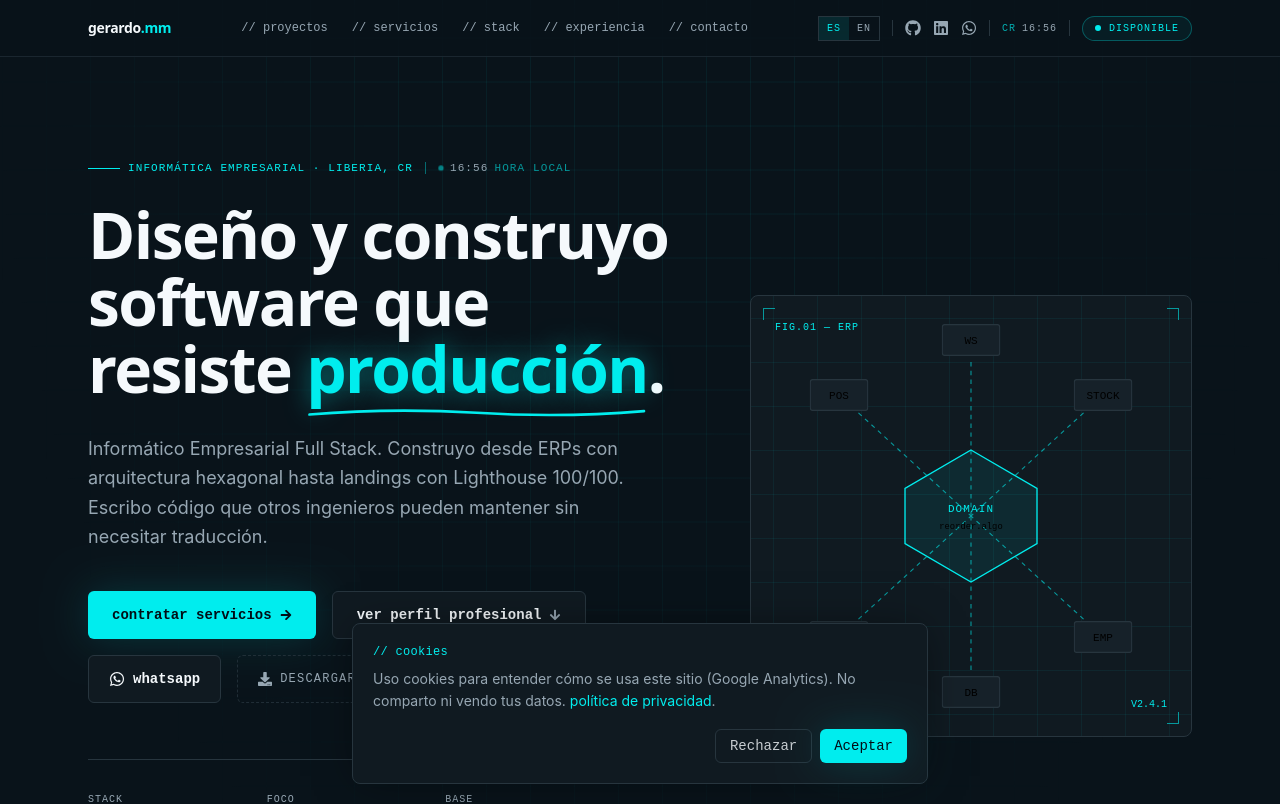
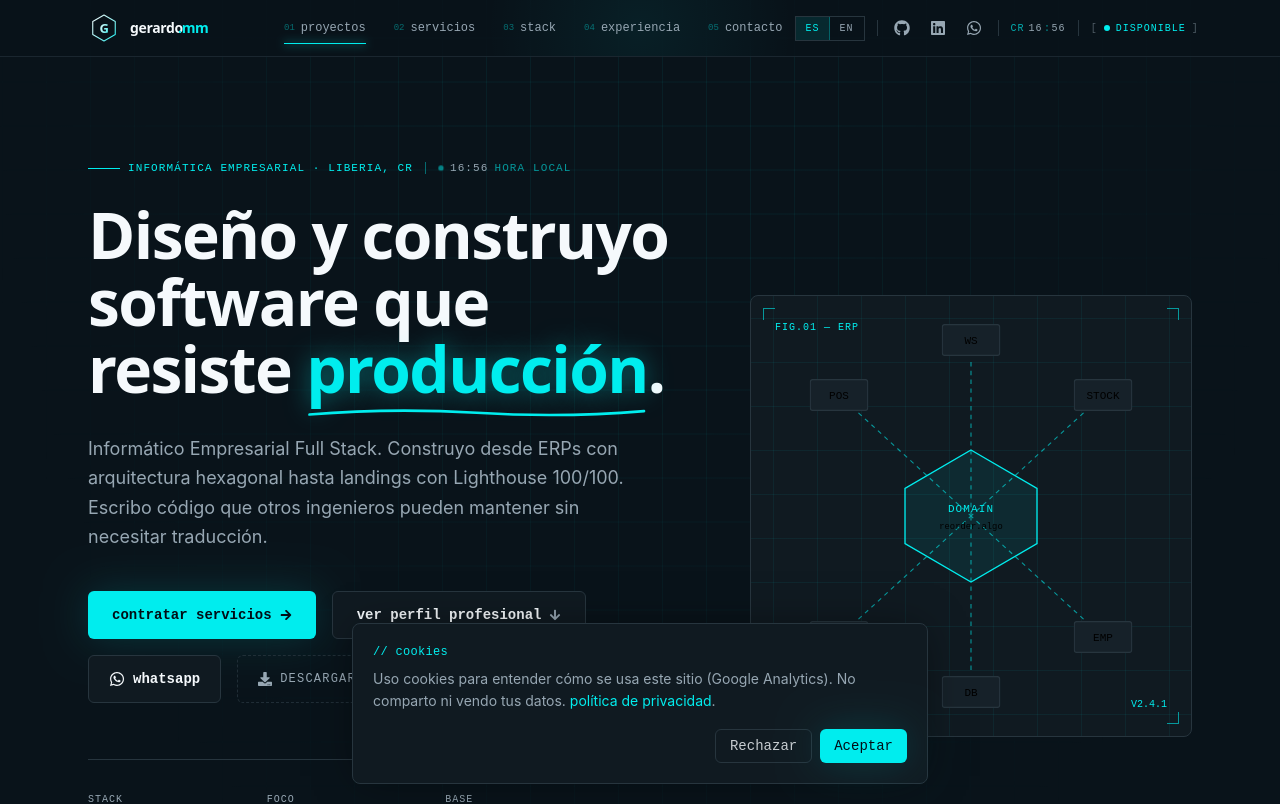
Before and after one commit to Gerardoprogramer/personal-site, a Next.js app: page / in a window 1280 px wide. Shown: the top 804 px of the page. Built offline with nearby package versions, Linux system fonts and the light colour scheme.

Commit message:
feat: enhance header interactivity with mouse movement effects and improve navigation indicators

```diff
--- a/components/layout/Header.tsx
+++ b/components/layout/Header.tsx
@@ -1,3 +1,4 @@
+'use client';
 
 import { Logo } from '@/components/layout/header/Logo'
 import { Nav } from '@/components/layout/header/Nav'
@@ -5,13 +6,38 @@ import { LanguageSwitcher } from '@/components/layout/header/LanguageSwitcher'
 import { SocialLinks } from '@/components/layout/header/SocialLinks'
 import { LocalClock } from '@/components/layout/header/LocalClock'
 import { AvailabilityBadge } from '@/components/layout/header/AvailabilityBadge'
+import { useRef } from "react";
 
 export const Header = () => {
+    const headerRef = useRef<HTMLElement>(null);
+
+    const handleMouseMove = (e: React.MouseEvent<HTMLElement>) => {
+        const rect = headerRef.current?.getBoundingClientRect();
+        if (!rect) return;
+        const x = ((e.clientX - rect.left) / rect.width) * 100;
+        const y = ((e.clientY - rect.top) / rect.height) * 100;
+        headerRef.current?.style.setProperty("--mx", `${x}%`);
+        headerRef.current?.style.setProperty("--my", `${y}%`);
+    };
+
     return (
-        <header className="fixed top-0 left-0 right-0 z-50 border-b border-border/60 bg-background/70 backdrop-blur-xl">
+        <header
+            ref={headerRef}
+            onMouseMove={handleMouseMove}
+            className="group fixed top-0 left-0 right-0 z-50 overflow-hidden border-b border-border/60 bg-background/70 backdrop-blur-xl"
+        >
+            <div
+                className="pointer-events-none absolute inset-0 opacity-0 transition-opacity duration-300 group-hover:opacity-100"
+                style={{
+                    background: "radial-gradient(220px circle at var(--mx, 50%) var(--my, 50%), var(--color-primary), transparent 70%)",
+                    opacity: 0.06,
+                }}
+            />
             <div className="mx-auto flex h-14 max-w-6xl items-center justify-between px-6">
-                <Logo />
-                <Nav />
+                <div className="flex items-center gap-6">
+                    <Logo />
+                    <Nav />
+                </div>
                 <div className="flex items-center gap-3">
                     <LanguageSwitcher />
                     <span className="hidden h-4 w-px bg-border sm:block" />
@@ -19,7 +45,7 @@ export const Header = () => {
                     <span className="hidden h-4 w-px bg-border md:block" />
                     <LocalClock />
                     <span className="hidden h-4 w-px bg-border md:block" />
-                     <AvailabilityBadge />
+                    <AvailabilityBadge />
                 </div>
             </div>
         </header>
--- a/components/layout/header/AvailabilityBadge.tsx
+++ b/components/layout/header/AvailabilityBadge.tsx
@@ -6,14 +6,14 @@ export const AvailabilityBadge = () => {
     const { t } = useTranslation();
 
     return (
-        <div className="hidden items-center gap-2 rounded-full border border-primary/30 bg-primary/5 px-3 py-1 md:flex">
+        <div className="hidden items-center gap-1.5 font-mono-tech text-[10px] uppercase tracking-widest text-primary md:flex">
+            <span className="text-muted-foreground/50">[</span>
             <span
-                className="size-1.5 rounded-full bg-primary"
+                className="size-1.5 rounded-full bg-primary shrink-0"
                 style={{ animation: "pulse-dot 2s ease-in-out infinite" }}
             />
-            <span className="font-mono-tech text-[10px] uppercase tracking-widest text-primary">
-                {t.nav.disponible}
-            </span>
+            {t.nav.disponible}
+            <span className="text-muted-foreground/50">]</span>
         </div>
     )
 }
--- a/components/layout/header/LanguageSwitcher.tsx
+++ b/components/layout/header/LanguageSwitcher.tsx
@@ -1,10 +1,6 @@
 'use client';
 
 import { useTranslation } from "@/lib/i18n/context"
-
-const buttonClass = (isActive: boolean) =>
-    `px-2 py-1 transition-colors ${isActive ? "bg-primary/10 text-primary" : "text-muted-foreground hover:text-foreground"
-    }`;
 
 export const LanguageSwitcher = () => {
     const { setLanguage, language, t } = useTranslation();
@@ -13,13 +9,18 @@ export const LanguageSwitcher = () => {
         <div
             role="group"
             aria-label={t.nav.languageSwitcher}
-            className="items-stretch border border-border font-mono-tech text-[10px] uppercase tracking-widest sm:flex"
+            className="relative items-stretch border border-border font-mono-tech text-[10px] uppercase tracking-widest sm:flex"
         >
+            <span
+                className="absolute inset-y-0 w-1/2 bg-primary/10 border-r border-primary/30 transition-transform duration-200 ease-out"
+                style={{ transform: language === "en" ? "translateX(100%)" : "translateX(0%)" }}
+                aria-hidden="true"
+            />
             <button
                 type="button"
                 onClick={() => setLanguage("es")}
                 aria-pressed={language === "es"}
-                className={buttonClass(language === "es")}
+                className={`relative z-10 px-2.5 py-1 transition-colors ${language === "es" ? "text-primary" : "text-muted-foreground hover:text-foreground"}`}
             >
                 ES
             </button>
@@ -27,7 +28,7 @@ export const LanguageSwitcher = () => {
                 type="button"
                 onClick={() => setLanguage("en")}
                 aria-pressed={language === "en"}
-                className={buttonClass(language === "en")}
+                className={`relative z-10 px-2.5 py-1 transition-colors ${language === "en" ? "text-primary" : "text-muted-foreground hover:text-foreground"}`}
             >
                 EN
             </button>
--- a/components/layout/header/LocalClock.tsx
+++ b/components/layout/header/LocalClock.tsx
@@ -3,18 +3,21 @@
 import { useLocalTime } from "@/hooks/useLocalTime";
 
 export const LocalClock = () => {
-
     const time = useLocalTime({ timeZone: "America/Costa_Rica", locale: "es-CR" });
-
+    const [hh, mm] = (time || "--:--").split(":");
 
     return (
         <div
-            className="hidden items-center gap-1.5 font-mono-tech text-[10px] uppercase tracking-widest text-muted-foreground md:flex"
+            className="hidden items-center gap-1 font-mono-tech text-[10px] uppercase tracking-widest text-muted-foreground md:flex tabular-nums"
             aria-label="Hora local en Costa Rica"
             title="Hora local · Costa Rica (UTC−6)"
         >
             <span className="text-primary/70">CR</span>
-            <span suppressHydrationWarning>{time || "--:--"}</span>
+            <span suppressHydrationWarning className="flex items-center">
+                {hh}
+                <span className="mx-px animate-[pulse-dot_1.6s_step-end_infinite] text-primary/60">:</span>
+                {mm}
+            </span>
         </div>
     )
 }
--- a/components/layout/header/Logo.tsx
+++ b/components/layout/header/Logo.tsx
@@ -7,7 +7,55 @@ export const Logo = () => {
             className="font-display text-sm font-semibold tracking-tight"
             aria-label={`${profile.name} — inicio`}
         >
-            gerardo<span className="text-primary">.mm</span>
+            <svg
+                width="160"
+                height="32"
+                viewBox="0 0 160 32"
+                className="overflow-visible"
+            >
+                <defs>
+                    <linearGradient id="logoGradient" x1="0%" y1="0%" x2="100%" y2="100%">
+                        <stop offset="0%" style={{ stopColor: "var(--color-foreground)" }} />
+                        <stop offset="100%" style={{ stopColor: "var(--color-primary)" }} />
+                    </linearGradient>
+                </defs>
+
+                <g className="transition-transform duration-300 ease-out group-hover:rotate-3 group-hover:scale-105 origin-[16px_16px]">
+                    <path
+                        d="M16,3 L27.26,9.5 L27.26,22.5 L16,29 L4.74,22.5 L4.74,9.5 Z"
+                        fill="none"
+                        stroke="url(#logoGradient)"
+                        strokeWidth={1.1}
+                        strokeLinejoin="round"
+                    />
+                    <text
+                        x="16"
+                        y="21"
+                        textAnchor="middle"
+                        className="font-display text-[13px] font-bold"
+                        style={{ fill: "url(#logoGradient)" }}
+                    >
+                        G
+                    </text>
+                </g>
+
+                <text
+                    x="42"
+                    y="21"
+                    className="font-display text-sm font-semibold tracking-tight"
+                    style={{ fill: "var(--color-foreground)" }}
+                >
+                    gerardo
+                </text>
+                <text
+                    x="90"
+                    y="21"
+                    className="font-display text-sm font-semibold tracking-tight"
+                    style={{ fill: "var(--color-primary)" }}
+                >
+                    .mm
+                </text>
+            </svg>
         </a>
     )
 }
--- a/components/layout/header/Nav.tsx
+++ b/components/layout/header/Nav.tsx
@@ -1,20 +1,96 @@
 "use client";
 
+import { useEffect, useRef, useState } from "react";
 import { useNavLinks } from "@/hooks/use-nav-links";
+
+function NavLink({ href, label, index, onHover, onLeave }: {
+  href: string; label: string; index: number; onHover: (el: HTMLElement) => void; onLeave: () => void;
+}) {
+  return (
+    <a
+      href={href}
+      data-nav-link={href}
+      onMouseEnter={(e) => onHover(e.currentTarget)}
+      onMouseLeave={onLeave}
+      className="relative flex items-center gap-1.5 px-3 py-2 transition-colors duration-150 hover:text-foreground"
+    >
+      <span className="text-[9px] text-primary/40">
+        {String(index + 1).padStart(2, "0")}
+      </span>
+      {label}
+    </a>
+  );
+}
 
 export const Nav = () => {
   const links = useNavLinks();
+  const navRef = useRef<HTMLUListElement>(null);
+  const [activeIndicator, setActiveIndicator] = useState({ left: 0, width: 0, opacity: 0 });
+  const [hoverIndicator, setHoverIndicator] = useState<{ left: number; width: number } | null>(null);
+
+useEffect(() => {
+  const sections = links
+    .map((l) => document.querySelector(l.href))
+    .filter(Boolean) as Element[];
+
+  const observer = new IntersectionObserver(
+    (entries) => {
+      const visible = entries.find((e) => e.isIntersecting);
+
+      if (!visible || !navRef.current) {
+        setActiveIndicator((prev) => ({ ...prev, opacity: 0 }));
+        return;
+      }
+
+      const activeLink = navRef.current.querySelector(
+        `[data-nav-link="#${visible.target.id}"]`
+      ) as HTMLElement | null;
+
+      if (activeLink) {
+        setActiveIndicator({
+          left: activeLink.offsetLeft,
+          width: activeLink.offsetWidth,
+          opacity: 1,
+        });
+      }
+    },
+    { rootMargin: "-45% 0px -45% 0px" }
+  );
+
+  sections.forEach((s) => observer.observe(s));
+  return () => observer.disconnect();
+}, [links]);
+
+  const handleHover = (el: HTMLElement) => {
+    setHoverIndicator({ left: el.offsetLeft, width: el.offsetWidth });
+  };
+
+  const indicator = hoverIndicator ?? activeIndicator;
+  const showIndicator = hoverIndicator !== null || activeIndicator.opacity === 1;
 
   return (
     <nav aria-label="Navegación principal" className="hidden md:block">
-      <ul className="flex items-center gap-6 font-mono-tech text-xs text-muted-foreground">
-        {links.map((l) => (
+      <ul ref={navRef} className="relative flex items-center gap-1 font-mono-tech text-xs text-muted-foreground">
+        {links.map((l, i) => (
           <li key={l.href}>
-            <a href={l.href} className="transition-colors hover:text-primary">
-              {`// ${l.label}`}
-            </a>
+            <NavLink
+              href={l.href}
+              label={l.label}
+              index={i}
+              onHover={handleHover}
+              onLeave={() => setHoverIndicator(null)}
+            />
           </li>
         ))}
+        <span
+          className="pointer-events-none absolute bottom-0 h-px bg-primary transition-all duration-300 ease-out"
+          style={{
+            left: indicator.left + 12,
+            width: indicator.width - 24,
+            opacity: showIndicator ? 1 : 0,
+            boxShadow: "0 0 8px var(--color-primary)",
+          }}
+        />
       </ul>
     </nav>
   );
--- a/components/layout/header/SocialLinks.tsx
+++ b/components/layout/header/SocialLinks.tsx
@@ -1,36 +1,27 @@
 import { FaGithub, FaLinkedin, FaWhatsapp } from "react-icons/fa";
 import { socials } from "@/content/portfolio";
+
+const links = [
+    { href: socials.github, icon: FaGithub, label: "GitHub de Gerardo Martínez" },
+    { href: socials.linkedin, icon: FaLinkedin, label: "LinkedIn de Gerardo Martínez" },
+    { href: socials.whatsapp, icon: FaWhatsapp, label: "WhatsApp de Gerardo Martínez" },
+];
 
 export const SocialLinks = () => {
     return (
         <>
-            <a
-                href={socials.github}
-                target="_blank"
-                rel="noreferrer noopener"
-                aria-label="GitHub de Gerardo Martínez"
-                className="text-muted-foreground transition-colors hover:text-primary"
-            >
-                <FaGithub className="size-4" aria-hidden="true" />
-            </a>
-            <a
-                href={socials.linkedin}
-                target="_blank"
-                rel="noreferrer noopener"
-                aria-label="LinkedIn de Gerardo Martínez"
-                className="text-muted-foreground transition-colors hover:text-primary"
-            >
-                <FaLinkedin className="size-4" aria-hidden="true" />
-            </a>
-            <a
-                href={socials.whatsapp}
-                target="_blank"
-                rel="noreferrer noopener"
-                aria-label="WhatsApp de Gerardo Martínez"
-                className="text-muted-foreground transition-colors hover:text-primary"
-            >
-                <FaWhatsapp className="size-4" aria-hidden="true" />
-            </a>
+            {links.map(({ href, icon: Icon, label }) => (
+                <a
+                    key={href}
+                    href={href}
+                    target="_blank"
+                    rel="noreferrer noopener"
+                    aria-label={label}
+                    className="group flex size-6 items-center justify-center text-muted-foreground transition-colors hover:text-primary"
+                >
+                    <Icon className="size-4 transition-transform duration-200 group-hover:scale-110" aria-hidden="true" />
+                </a>
+            ))}
         </>
     )
 }
```
